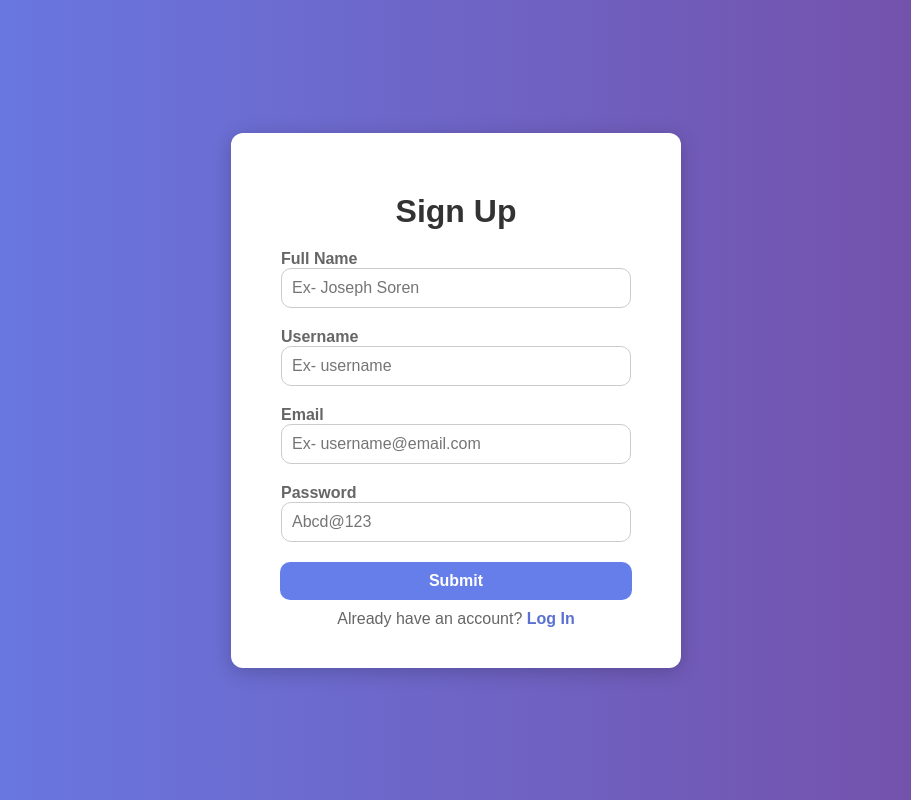
After one commit to khanprabalkanti/Django_1st_code, a Django app: page /register/ in a window 1280 px wide. The commit adds this page. Shown: the whole page, without its empty margins (184-1095 px from the left). Run offline with Django 5.2, Linux system fonts and the light colour scheme.

Commit message:
Sign Up page added

```diff
--- a/myapp/views.py
+++ b/myapp/views.py
@@ -2,3 +2,5 @@ from django.shortcuts import render
 
 def home(request):
     return render(request, 'index.html')
+def register(request):
+    return render(request, 'register.html')
--- a/myproject/urls.py
+++ b/myproject/urls.py
@@ -21,5 +21,5 @@ from myapp import views
 urlpatterns = [
     path('admin/', admin.site.urls),
     path('', views.home, name='home'),
-
+    path('register/', views.register, name='register'),
 ]
--- a/myproject/views.py
+++ /dev/null
@@ -1,5 +0,0 @@
-from django.http import HttpResponse
-from django.shortcuts import render
-
-def home(request):
-    return render(request, 'index.html')
--- /dev/null
+++ b/static/register.css
@@ -0,0 +1,74 @@
+* {
+    margin: 0;
+    padding: 0;
+    box-sizing: border-box;
+    font-family: Arial, sans-serif;
+}
+
+body {
+    display: flex;
+    justify-content: center;
+    align-items: center;
+    height: 100vh;
+    background: linear-gradient(to right, #667eea, #764ba2);
+}
+
+.signup-container {
+    padding: 40px;
+    background: white;
+    border-radius: 12px;
+    box-shadow: 0 4px 20px rgba(0, 0, 0, 0.2);
+    width: 450px;
+    text-align: center;
+}
+
+.signup-container h1 {
+    margin: 20px;
+    color: #333;
+}
+
+form input {
+    width: 100%;
+    border-radius: 10px;
+    padding: 10px;
+    margin: 0 0 10px 0;
+    font-size: 1rem;
+    border: 1px solid #ccc;
+}
+
+form div {
+    margin: 10px;
+}
+
+label {
+    display: block;
+    text-align: left;
+    font-weight: bold;
+    color: #666;
+}
+
+form button {
+    width: 95%;
+    border-radius: 10px;
+    padding: 10px;
+    margin: 0 0 10px 0;
+    font-size: 1rem;
+    background-color: #667eea;
+    border: none;
+    cursor: pointer;
+    color: white;
+    transition: background 0.3s ease;
+    font-weight: bold;
+}
+
+form button:hover {
+    background-color: #5b71d1;
+}
+.signup-text{
+    color: #666;
+}
+.signup-text a{
+    text-decoration: none;
+    color: #5b71d1;
+    font-weight: bold;
+}
--- a/templates/index.html
+++ b/templates/index.html
@@ -11,10 +11,10 @@
     <div class="login-container">
         <h2>Login</h2>
         <form>
-            <input type="text" placeholder="Username" required>
+            <input type="Username" placeholder="Username" required>
             <input type="password" placeholder="Password" required>
             <button type="submit">Login</button>
-            <p class="signup-text">Don't have an account? <a href="#">Sign up</a></p>
+            <p class="signup-text">Don't have an account? <a href="http://127.0.0.1:8000/register/">Sign up</a></p>
         </form>
     </div>
 </body>
--- /dev/null
+++ b/templates/register.html
@@ -0,0 +1,38 @@
+<!DOCTYPE html>
+<html lang="en">
+
+<head>
+    {% load static %}
+    <meta charset="UTF-8">
+    <meta name="viewport" content="width=device-width, initial-scale=1.0">
+    <title>Document</title>
+    <link rel="stylesheet" href="{% static 'register.css' %}">
+</head>
+
+<body>
+    <div class="signup-container">
+        <h1>Sign Up</h1>
+        <form>
+            <div class="name">
+                <label for="name">Full Name</label>
+                <input id="name" type="text" placeholder="Ex- Joseph Soren" required>
+            </div>
+            <div class="username">
+                <label for="username">Username</label>
+                <input id="username" type="username" placeholder="Ex- username" required>
+            </div>
+            <div class="email">
+                <label for="email">Email</label>
+                <input id="email" type="email" placeholder="Ex- username@email.com" required>
+            </div>
+            <div class="password">
+                <label for="password">Password</label>
+                <input type="password" id="password" placeholder="Abcd@123">
+            </div>
+            <button type="submit">Submit</button>
+            <p class="signup-text">Already have an account? <a href="http://127.0.0.1:8000/">Log In</a></p>
+        </form>
+    </div>
+</body>
+
+</html>
```
